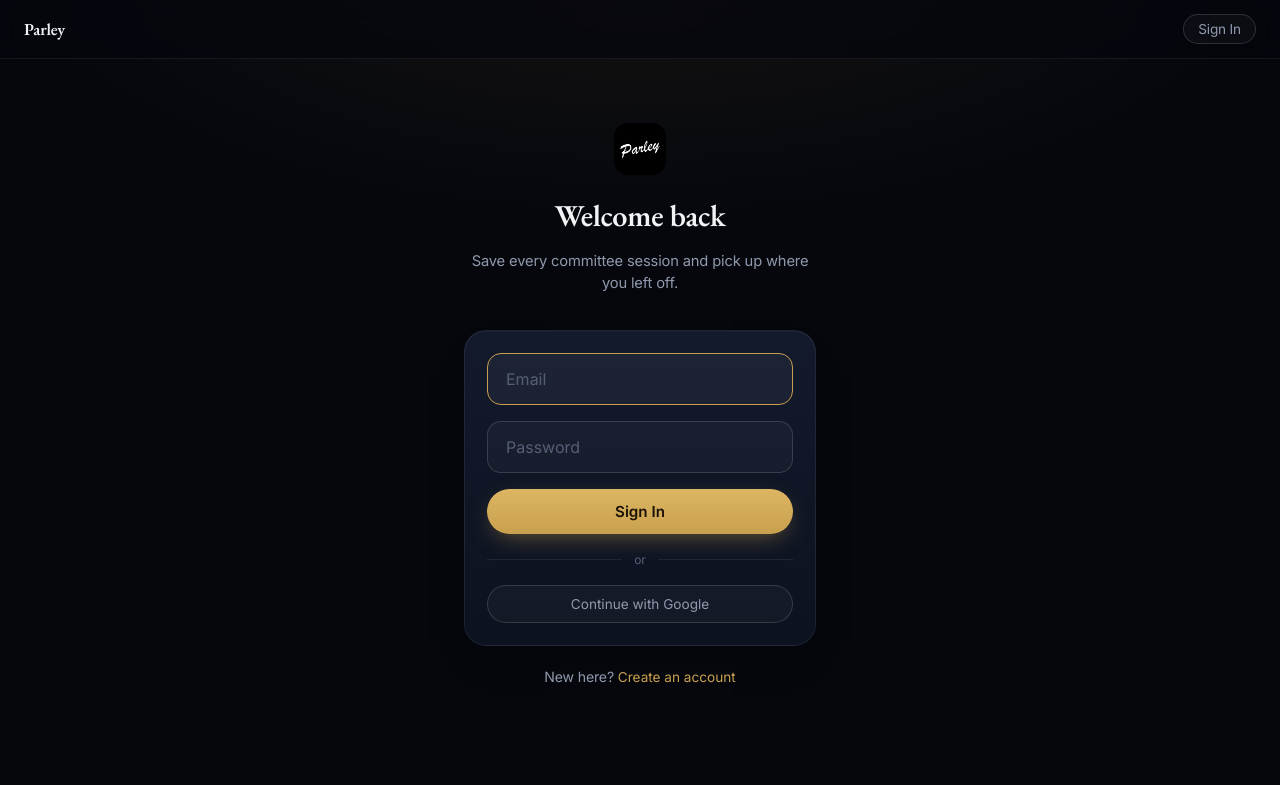
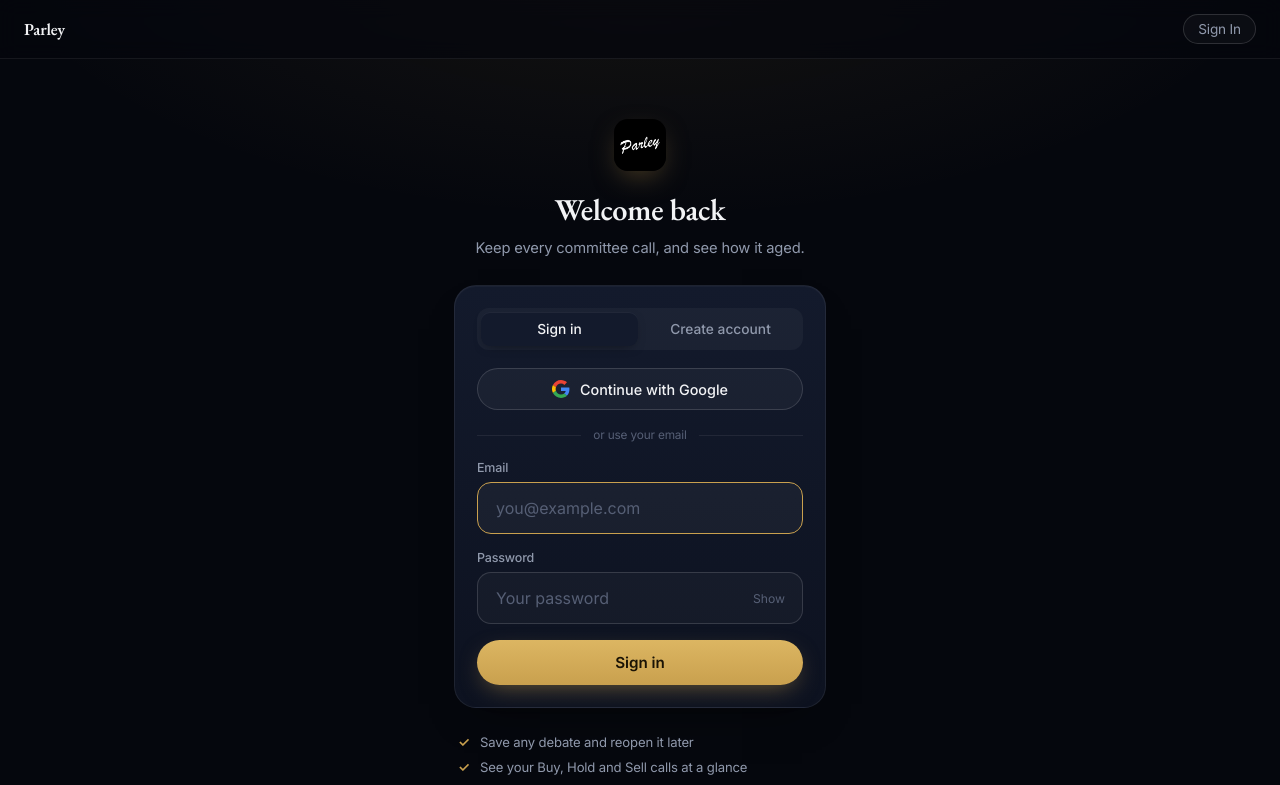
Before and after one commit to Anonymous48182122-cmyk/Parley, a React (Vite) app in the folder frontend/: page /auth in a window 1280 px wide. Shown: the top 785 px of the page. Built offline with nearby package versions, Linux system fonts and the light colour scheme; no server answers.

Commit message:
Sign in screen: clear sign in and create account switch, labelled fields with autofill hints, show password, friendly error messages, Google mark, perks
Co-Authored-By: Claude Sonnet 5.5 <noreply@anthropic.com>

```diff
--- a/frontend/src/components/AuthPage.jsx
+++ b/frontend/src/components/AuthPage.jsx
@@ -2,13 +2,28 @@ import { useState } from "react";
 import { useNavigate } from "react-router-dom";
 import { useAuth } from "../AuthContext.jsx";
 
-function Divider() {
+// The auth service speaks in system messages ("Invalid login credentials"). Say what it means
+// and what to do next.
+function friendlyAuthError(message) {
+  const m = message || "";
+  if (/invalid login credentials/i.test(m)) return "That email and password do not match. Check them and try again.";
+  if (/email not confirmed/i.test(m)) return "Please confirm your email first. We sent you a link when you signed up.";
+  if (/already (been )?registered|already exists/i.test(m)) return "That email already has an account. Try signing in instead.";
+  if (/password should be at least|weak password/i.test(m)) return "Use at least 6 characters for your password.";
+  if (/rate limit|too many/i.test(m)) return "Too many tries. Please wait a minute and try again.";
+  if (/failed to fetch|network|load failed/i.test(m)) return "We could not reach the server. Check your connection and try again.";
+  if (/unable to validate email|invalid email/i.test(m)) return "That does not look like a valid email address.";
+  return m || "Something went wrong. Please try again.";
+}
+
+function GoogleMark() {
   return (
-    <div style={{ display: "flex", alignItems: "center", gap: 12, margin: "2px 0" }}>
-      <div style={{ flex: 1, height: 1, background: "var(--border)" }} />
-      <span style={{ color: "var(--text-faint)", fontSize: "0.75rem" }}>or</span>
-      <div style={{ flex: 1, height: 1, background: "var(--border)" }} />
-    </div>
+    <svg width="18" height="18" viewBox="0 0 48 48" aria-hidden="true">
+      <path fill="#EA4335" d="M24 9.5c3.5 0 6.6 1.2 9.1 3.6l6.8-6.8C35.8 2.4 30.3 0 24 0 14.6 0 6.5 5.4 2.6 13.2l7.9 6.1C12.4 13.6 17.7 9.5 24 9.5z" />
+      <path fill="#4285F4" d="M46.5 24.5c0-1.6-.1-3.1-.4-4.5H24v9h12.7c-.6 3-2.2 5.5-4.7 7.2l7.6 5.9c4.4-4.1 6.9-10.1 6.9-17.6z" />
+      <path fill="#FBBC05" d="M10.5 28.7a14.5 14.5 0 0 1 0-9.4l-7.9-6.1a24 24 0 0 0 0 21.6l7.9-6.1z" />
+      <path fill="#34A853" d="M24 48c6.5 0 11.9-2.1 15.9-5.8l-7.6-5.9c-2.1 1.4-4.9 2.3-8.3 2.3-6.3 0-11.6-4.1-13.5-9.8l-7.9 6.1C6.5 42.6 14.6 48 24 48z" />
+    </svg>
   );
 }
 
@@ -19,9 +34,18 @@ export default function AuthPage() {
   const [mode, setMode] = useState("signin"); // "signin" | "signup"
   const [email, setEmail] = useState("");
   const [password, setPassword] = useState("");
+  const [showPassword, setShowPassword] = useState(false);
   const [error, setError] = useState(null);
   const [info, setInfo] = useState(null);
   const [busy, setBusy] = useState(false);
+
+  const signup = mode === "signup";
+
+  function switchMode(next) {
+    setMode(next);
+    setError(null);
+    setInfo(null);
+  }
 
   async function handleSubmit(e) {
     e.preventDefault();
@@ -29,7 +53,7 @@ export default function AuthPage() {
     setInfo(null);
     setBusy(true);
     try {
-      if (mode === "signup") {
+      if (signup) {
         const { error: err } = await signUp(email, password);
         if (err) throw err;
         setInfo("Check your email to confirm your account, then sign in.");
@@ -39,7 +63,7 @@ export default function AuthPage() {
         navigate("/");
       }
     } catch (err) {
-      setError(err.message);
+      setError(friendlyAuthError(err.message));
     } finally {
       setBusy(false);
     }
@@ -51,85 +75,113 @@ export default function AuthPage() {
       const { error: err } = await signInWithGoogle();
       if (err) throw err;
     } catch (err) {
-      setError(err.message);
+      setError(friendlyAuthError(err.message));
     }
   }
 
   return (
-    <div className="container" style={{ maxWidth: 400 }}>
-      <div style={{ marginTop: 40, marginBottom: 36, textAlign: "center" }}>
-        <img
-          src="/icon-192.png"
-          alt="Parley"
-          style={{ width: 52, height: 52, borderRadius: "14px", margin: "0 auto 20px", display: "block" }}
-        />
-        <h1 style={{ fontSize: "1.9rem", marginBottom: 10 }}>
-          {mode === "signup" ? "Create your account" : "Welcome back"}
-        </h1>
-        <p style={{ color: "var(--text-dim)", fontSize: "0.92rem", lineHeight: 1.5 }}>
-          Save every committee session and pick up where you left off.
-        </p>
+    <div className="container auth">
+      <div className="auth-head">
+        <img src="/icon-192.png" alt="Parley" className="auth-logo" />
+        <h1>{signup ? "Create your account" : "Welcome back"}</h1>
+        <p>Keep every committee call, and see how it aged.</p>
       </div>
 
-      <form onSubmit={handleSubmit} className="card fade-in" style={{ display: "flex", flexDirection: "column", gap: 16 }}>
+      <div className="card auth-card fade-in">
+        <div className="auth-tabs" role="tablist" aria-label="Sign in or create an account">
+          <button
+            type="button"
+            role="tab"
+            aria-selected={!signup}
+            className={`auth-tab${!signup ? " auth-tab--active" : ""}`}
+            onClick={() => switchMode("signin")}
+          >
+            Sign in
+          </button>
+          <button
+            type="button"
+            role="tab"
+            aria-selected={signup}
+            className={`auth-tab${signup ? " auth-tab--active" : ""}`}
+            onClick={() => switchMode("signup")}
+          >
+            Create account
+          </button>
+        </div>
+
+        <button type="button" className="auth-google" onClick={handleGoogle}>
+          <GoogleMark /> Continue with Google
+        </button>
+
+        <div className="auth-or">
+          <span />
+          <em>or use your email</em>
+          <span />
+        </div>
+
+        <form onSubmit={handleSubmit} className="auth-form" noValidate={false}>
+          <label className="auth-field">
+            <span>Email</span>
             <input
               type="email"
-          placeholder="Email"
+              name="email"
+              autoComplete="email"
+              inputMode="email"
+              placeholder="you@example.com"
               value={email}
               onChange={(e) => setEmail(e.target.value)}
               required
               autoFocus
             />
+          </label>
+
+          <label className="auth-field">
+            <span>Password</span>
+            <div className="auth-password">
               <input
-          type="password"
-          placeholder="Password"
+                type={showPassword ? "text" : "password"}
+                name="password"
+                autoComplete={signup ? "new-password" : "current-password"}
+                placeholder={signup ? "At least 6 characters" : "Your password"}
                 value={password}
                 onChange={(e) => setPassword(e.target.value)}
                 required
                 minLength={6}
               />
+              <button
+                type="button"
+                className="auth-show"
+                onClick={() => setShowPassword((v) => !v)}
+                aria-label={showPassword ? "Hide password" : "Show password"}
+                aria-pressed={showPassword}
+              >
+                {showPassword ? "Hide" : "Show"}
+              </button>
+            </div>
+          </label>
 
           {error && (
-          <div style={{ color: "var(--danger)", fontSize: "0.85rem", lineHeight: 1.5 }}>{error}</div>
+            <div className="auth-message auth-message--error" role="alert">
+              {error}
+            </div>
           )}
-        {info && <div style={{ color: "var(--gold)", fontSize: "0.85rem", lineHeight: 1.5 }}>{info}</div>}
+          {info && (
+            <div className="auth-message auth-message--info" role="status">
+              {info}
+            </div>
+          )}
 
           <button type="submit" className="button-primary" disabled={busy} style={{ width: "100%" }}>
-          {busy ? "Please wait…" : mode === "signup" ? "Sign Up" : "Sign In"}
-        </button>
-
-        <Divider />
-
-        <button type="button" className="button-secondary" style={{ width: "100%" }} onClick={handleGoogle}>
-          Continue with Google
+            {busy ? "Please wait…" : signup ? "Create account" : "Sign in"}
           </button>
         </form>
+      </div>
 
-      <div style={{ textAlign: "center", marginTop: 22, fontSize: "0.88rem", color: "var(--text-dim)" }}>
-        {mode === "signup" ? (
-          <>
-            Already have an account?{" "}
-            <button
-              className="button-secondary"
-              style={{ border: "none", background: "none", padding: 0, color: "var(--gold)" }}
-              onClick={() => setMode("signin")}
-            >
-              Sign in
-            </button>
-          </>
-        ) : (
-          <>
-            New here?{" "}
-            <button
-              className="button-secondary"
-              style={{ border: "none", background: "none", padding: 0, color: "var(--gold)" }}
-              onClick={() => setMode("signup")}
-            >
-              Create an account
-            </button>
-          </>
-        )}
-      </div>
+      <ul className="auth-perks">
+        <li>Save any debate and reopen it later</li>
+        <li>See your Buy, Hold and Sell calls at a glance</li>
+        <li>Compare a stock now with what the committee said before</li>
+      </ul>
     </div>
   );
 }
--- a/frontend/src/theme.css
+++ b/frontend/src/theme.css
@@ -1987,3 +1987,196 @@ input::placeholder {
 .sparkline--compact .sparkline-plot {
   min-height: 0;
 }
+
+/* ---- Sign in --------------------------------------------------------------- */
+
+.auth {
+  max-width: 420px;
+}
+
+.auth-head {
+  margin: 36px 0 26px;
+  text-align: center;
+}
+
+.auth-logo {
+  display: block;
+  width: 52px;
+  height: 52px;
+  margin: 0 auto 18px;
+  border-radius: 14px;
+  box-shadow: 0 10px 30px -10px rgba(201, 160, 78, 0.5);
+}
+
+.auth-head h1 {
+  margin-bottom: 8px;
+  font-size: 1.9rem;
+}
+
+.auth-head p {
+  margin: 0;
+  font-size: 0.92rem;
+  line-height: 1.5;
+  color: var(--text-dim);
+}
+
+.auth-card {
+  padding: 22px;
+}
+
+.auth-tabs {
+  display: grid;
+  grid-template-columns: 1fr 1fr;
+  gap: 4px;
+  padding: 4px;
+  margin-bottom: 18px;
+  border-radius: 12px;
+  background: rgba(255, 255, 255, 0.04);
+}
+
+.auth-tab {
+  padding: 9px 10px;
+  border: none;
+  border-radius: 9px;
+  background: transparent;
+  color: var(--text-dim);
+  font-size: 0.86rem;
+  font-weight: 500;
+  transition: background 0.2s var(--ease), color 0.2s var(--ease);
+}
+
+.auth-tab--active {
+  background: var(--surface-raised);
+  color: var(--text);
+  box-shadow: 0 1px 0 rgba(255, 255, 255, 0.06) inset, 0 4px 12px -6px rgba(0, 0, 0, 0.6);
+}
+
+.auth-google {
+  display: flex;
+  align-items: center;
+  justify-content: center;
+  gap: 10px;
+  width: 100%;
+  padding: 11px 16px;
+  border-radius: 999px;
+  border: 1px solid var(--border-strong);
+  background: rgba(255, 255, 255, 0.04);
+  color: var(--text);
+  font-size: 0.9rem;
+  font-weight: 500;
+  transition: background 0.2s var(--ease), border-color 0.2s var(--ease);
+}
+
+.auth-google:hover {
+  background: rgba(255, 255, 255, 0.08);
+  border-color: rgba(255, 255, 255, 0.28);
+}
+
+.auth-or {
+  display: flex;
+  align-items: center;
+  gap: 12px;
+  margin: 18px 0;
+}
+
+.auth-or span {
+  flex: 1;
+  height: 1px;
+  background: var(--border);
+}
+
+.auth-or em {
+  font-style: normal;
+  font-size: 0.74rem;
+  color: var(--text-faint);
+}
+
+.auth-form {
+  display: flex;
+  flex-direction: column;
+  gap: 16px;
+}
+
+.auth-field {
+  display: flex;
+  flex-direction: column;
+  gap: 7px;
+}
+
+.auth-field > span {
+  font-size: 0.78rem;
+  font-weight: 500;
+  color: var(--text-dim);
+}
+
+.auth-field input {
+  width: 100%;
+  box-sizing: border-box;
+}
+
+.auth-password {
+  position: relative;
+}
+
+.auth-password input {
+  padding-right: 64px;
+}
+
+.auth-show {
+  position: absolute;
+  top: 50%;
+  right: 12px;
+  transform: translateY(-50%);
+  padding: 4px 6px;
+  border: none;
+  background: none;
+  color: var(--text-faint);
+  font-size: 0.76rem;
+}
+
+.auth-show:hover {
+  color: var(--gold);
+}
+
+.auth-message {
+  padding: 10px 12px;
+  border-radius: 10px;
+  font-size: 0.84rem;
+  line-height: 1.5;
+}
+
+.auth-message--error {
+  color: var(--danger);
+  background: rgba(240, 87, 106, 0.08);
+  border: 1px solid rgba(240, 87, 106, 0.3);
+}
+
+.auth-message--info {
+  color: var(--gold);
+  background: var(--gold-soft);
+  border: 1px solid rgba(201, 160, 78, 0.3);
+}
+
+.auth-perks {
+  list-style: none;
+  margin: 26px 4px 0;
+  padding: 0;
+  display: flex;
+  flex-direction: column;
+  gap: 9px;
+  font-size: 0.82rem;
+  color: var(--text-dim);
+}
+
+.auth-perks li {
+  position: relative;
+  padding-left: 22px;
+}
+
+.auth-perks li::before {
+  content: "✓";
+  position: absolute;
+  left: 0;
+  color: var(--gold);
+  font-weight: 700;
+}
```
Lines whose indentation alone changed are shown as unchanged.
